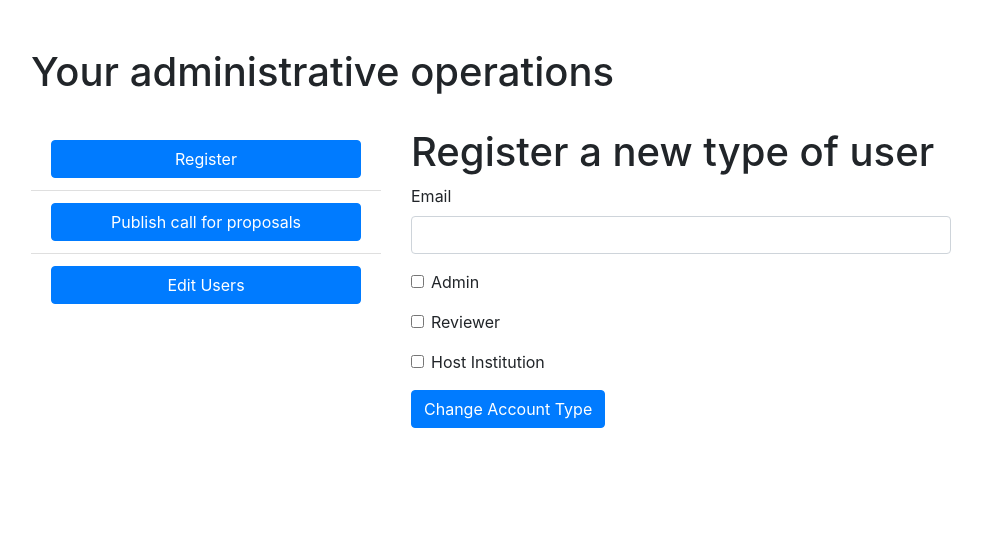
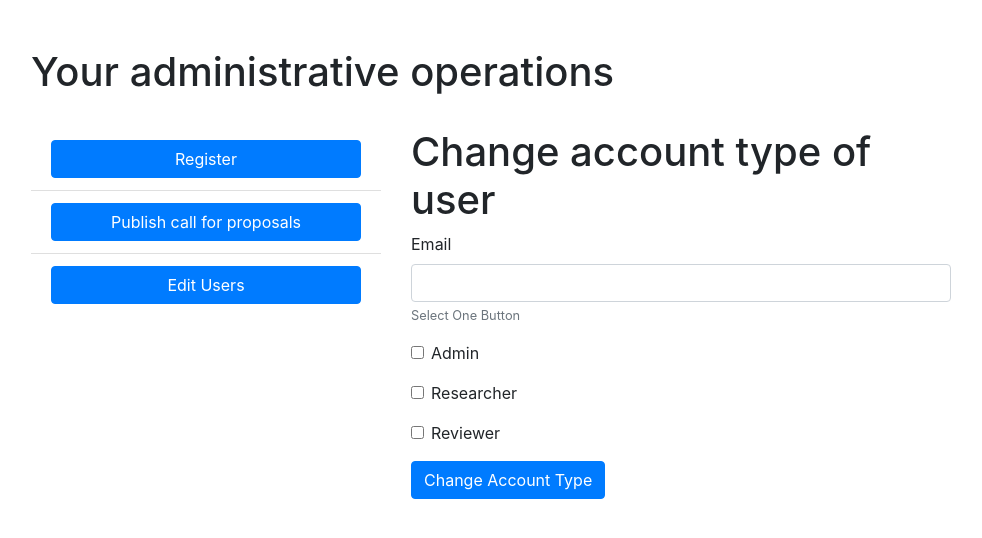
Before and after one commit to stolucc/cschia, a Flask app: page /admin_edit_user/ in a window 1280 px wide. Shown: the part 117-655 px from the top of the page, without its empty margins (54-1036 px from the left). Run offline with Flask 2, Linux system fonts and the light colour scheme; a user stored in the database is signed in; tables that the repository leaves empty hold one stand-in row (values such as "Sample post"); some libraries are stand-ins or nearby versions.

Commit message:
fixed change account type page

```diff
--- a/app/edituser.py
+++ b/app/edituser.py
@@ -32,9 +32,10 @@ def admin_edit_user():
 
     if form.validate_on_submit():
         emailForUser = form.email.data
+        researcher = form.Researcher.data
         admin = form.Admin.data
-        hostI = form.HostI.data
         reviewer = form.Reviewer.data
+
         # print("email:",emailForUser)
         # print("admin:",admin)
         # print("hostI:",hostI)
@@ -43,6 +44,10 @@ def admin_edit_user():
 
         user = User.query.filter_by(email=form.email.data).first()
         # print(user)
+        if researcher == True:
+            admin = 0
+            reviewer = 0
+
         user.is_admin = admin
         user.is_reviewer = reviewer
         db.session.add(user)
@@ -52,7 +57,7 @@ def admin_edit_user():
 
 
 
-    return render_template("admin_edit_user.html", title="Edit user", form=form)
+    return render_template("admin_edit_user.html", title="Change account type of user", form=form)
 
 
 
--- a/app/forms.py
+++ b/app/forms.py
@@ -49,10 +49,11 @@ class RegistrationForm(FlaskForm):
             raise ValidationError("An account with this orcid number already exists.")
 
 class UpgradeUser(FlaskForm):
-    email = StringField("Email", validators=[DataRequired(), Email()])
+    email = StringField("Email", validators=[DataRequired(), Email()],description="Select One Button")
     Admin = BooleanField("Admin")
+    Researcher = BooleanField("Researcher")
     Reviewer = BooleanField("Reviewer")
-    HostI = BooleanField("Host Institution")
+
 
     submit = SubmitField("Change Account Type")
 
--- a/app/templates/admin_edit_user.html
+++ b/app/templates/admin_edit_user.html
@@ -26,10 +26,11 @@
         </div>
         {% if current_user.is_admin %}
     <div class="col-md-6">
-        <h1>Register a new type of user</h1>
+        <h1>Change account type of user</h1>
 
 
         {{ render_form(form, button_map={'submit': 'primary'}) }}
+
 
     </div>
 <div class="col-sm-2"></div>
```
